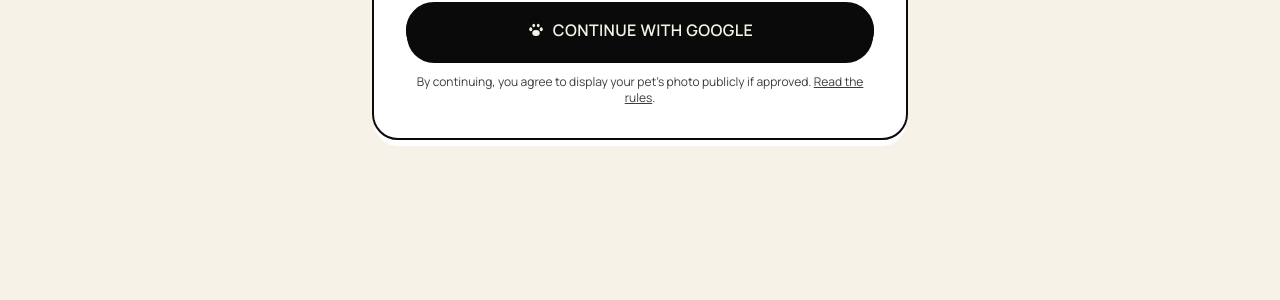
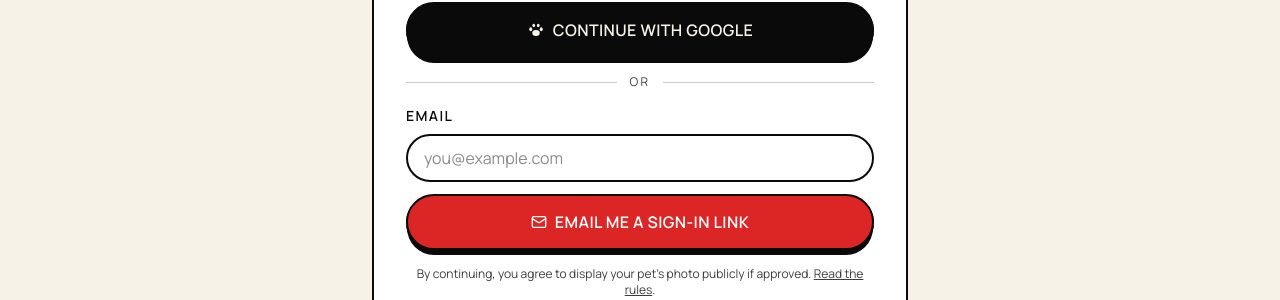
Before and after one commit to zackaryzbrown/LiamsPetProject, a Next.js app: page /login in a window 1280 px wide. Shown: the part 462-762 px from the top of the page. Built offline with nearby package versions, Linux system fonts and the light colour scheme; no server answers.

Commit message:
feat(auth): add email magic-link sign-in alongside Google OAuth

```diff
--- /dev/null
+++ b/app/(site)/login/EmailSignInForm.tsx
@@ -0,0 +1,71 @@
+"use client";
+
+import * as React from "react";
+import { useFormState, useFormStatus } from "react-dom";
+import { Loader2, Mail } from "lucide-react";
+import { signInWithEmail, type EmailSignInResult } from "@/app/auth/actions";
+import { Button } from "@/components/ui/button";
+import { Input } from "@/components/ui/input";
+import { Label } from "@/components/ui/label";
+
+function SubmitButton() {
+  const { pending } = useFormStatus();
+  return (
+    <Button type="submit" variant="ember" size="lg" className="w-full" disabled={pending}>
+      {pending ? (
+        <>
+          <Loader2 className="h-4 w-4 animate-spin" /> Sending link…
+        </>
+      ) : (
+        <>
+          <Mail className="h-4 w-4" /> Email me a sign-in link
+        </>
+      )}
+    </Button>
+  );
+}
+
+export function EmailSignInForm({ next }: { next: string }) {
+  const [state, action] = useFormState<EmailSignInResult | null, FormData>(
+    signInWithEmail,
+    null,
+  );
+
+  if (state?.ok) {
+    return (
+      <div
+        role="status"
+        className="rounded-xl border-2 border-ink bg-cream-100 p-4 text-sm"
+      >
+        <p className="font-display text-lg font-black">Check your email</p>
+        <p className="mt-1 text-ink-muted">
+          We sent a sign-in link to <strong>{state.email}</strong>. Click it to finish signing
+          in. You can close this tab.
+        </p>
+      </div>
+    );
+  }
+
+  return (
+    <form action={action} className="grid gap-3">
+      <input type="hidden" name="next" value={next} />
+      {state && !state.ok && (
+        <div className="rounded-xl border-2 border-ember-500 bg-ember-50 p-3 text-sm text-ember-700">
+          {state.error}
+        </div>
+      )}
+      <div className="grid gap-2">
+        <Label htmlFor="email">Email</Label>
+        <Input
+          id="email"
+          name="email"
+          type="email"
+          required
+          placeholder="you@example.com"
+          autoComplete="email"
+        />
+      </div>
+      <SubmitButton />
+    </form>
+  );
+}
--- a/app/(site)/login/page.tsx
+++ b/app/(site)/login/page.tsx
@@ -5,6 +5,7 @@ import { signInWithGoogle } from "@/app/auth/actions";
 import { Button } from "@/components/ui/button";
 import { Card, CardContent } from "@/components/ui/card";
 import { PawMark } from "@/components/PawMark";
+import { EmailSignInForm } from "./EmailSignInForm";
 
 export const metadata = { title: "Sign in" };
 export const dynamic = "force-dynamic";
@@ -52,6 +53,15 @@ export default async function LoginPage({
               Continue with Google
             </Button>
           </form>
+
+          <div className="flex items-center gap-3 text-xs uppercase tracking-[0.2em] text-ink-muted">
+            <span className="h-px flex-1 bg-ink/20" />
+            or
+            <span className="h-px flex-1 bg-ink/20" />
+          </div>
+
+          <EmailSignInForm next={next} />
+
           <p className="text-xs text-ink-muted text-center">
             By continuing, you agree to display your pet's photo publicly if approved.{" "}
             <Link href="/rules" className="underline">
--- a/app/auth/actions.ts
+++ b/app/auth/actions.ts
@@ -27,3 +27,35 @@ export async function signOut() {
   await supabase.auth.signOut();
   redirect("/");
 }
+
+export type EmailSignInResult =
+  | { ok: true; email: string }
+  | { ok: false; error: string };
+
+export async function signInWithEmail(
+  _prev: EmailSignInResult | null,
+  formData: FormData,
+): Promise<EmailSignInResult> {
+  const rawEmail = (formData.get("email") ?? "").toString().trim().toLowerCase();
+  const next = (formData.get("next") ?? "/").toString();
+
+  if (!/^[^\s@]+@[^\s@]+\.[^\s@]+$/.test(rawEmail)) {
+    return { ok: false, error: "Enter a valid email address." };
+  }
+
+  const supabase = await createClient();
+  const origin = process.env.NEXT_PUBLIC_SITE_URL ?? "http://localhost:3000";
+  const redirectTo = new URL("/auth/callback", origin);
+  if (next) redirectTo.searchParams.set("next", next);
+
+  const { error } = await supabase.auth.signInWithOtp({
+    email: rawEmail,
+    options: {
+      emailRedirectTo: redirectTo.toString(),
+      shouldCreateUser: true,
+    },
+  });
+  if (error) return { ok: false, error: error.message };
+
+  return { ok: true, email: rawEmail };
+}
```
